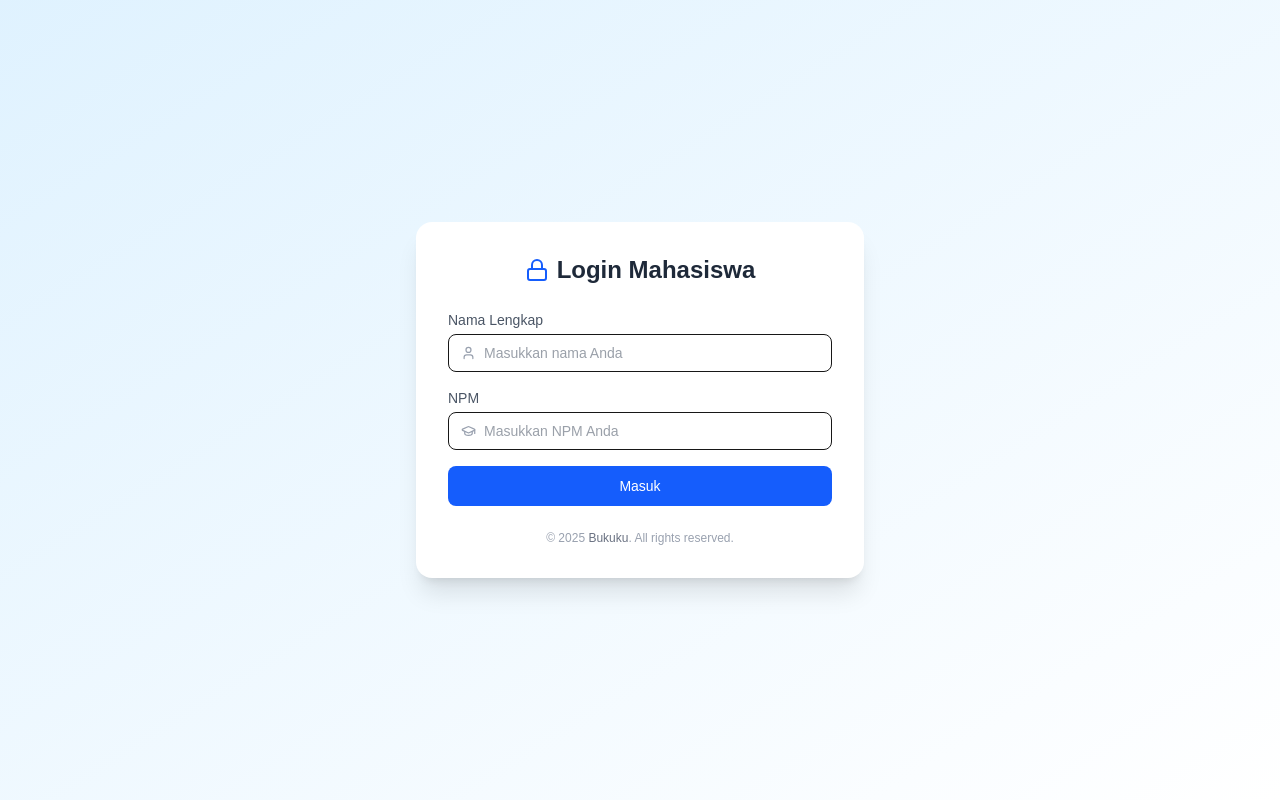
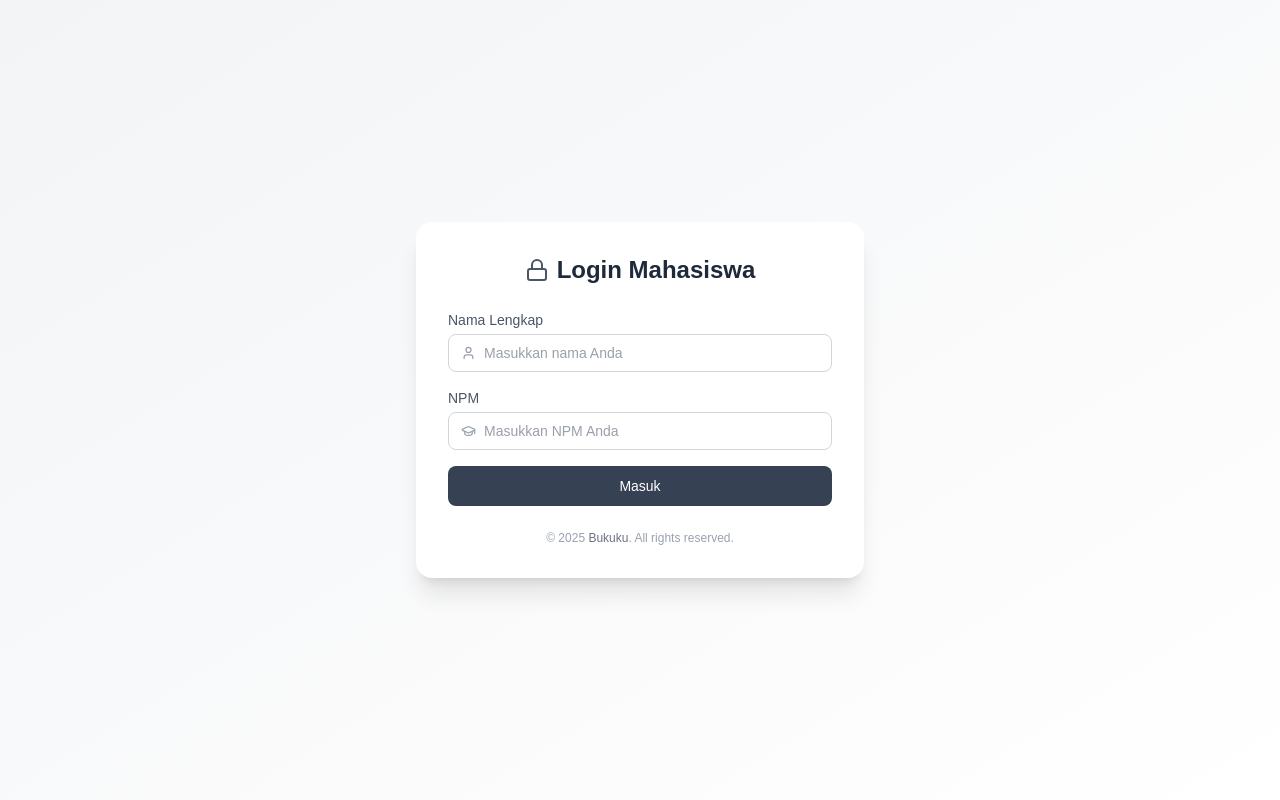
Before and after one commit to selvirahmadila/project-Bukuku, a Next.js app in the folder frontend/: page /login in a window 1280 px wide. Built offline with nearby package versions, Linux system fonts and the light colour scheme.

Commit message:
via : update collor di halaman login

```diff
--- a/frontend/app/login/page.tsx
+++ b/frontend/app/login/page.tsx
@@ -2,7 +2,7 @@
 
 import { useState } from 'react';
 import { useRouter } from 'next/navigation';
-import { Lock, User, GraduationCap } from 'lucide-react'; // ← install lucide-react
+import { Lock, User, GraduationCap } from 'lucide-react';
 
 export default function LoginPage() {
   const [nama, setNama] = useState('');
@@ -38,10 +38,10 @@ export default function LoginPage() {
   };
 
   return (
-    <div className="min-h-screen flex items-center justify-center bg-gradient-to-br from-sky-100 to-white px-4">
+    <div className="min-h-screen flex items-center justify-center bg-gradient-to-br from-gray-100 to-white px-4">
       <div className="w-full max-w-md bg-white shadow-xl rounded-2xl p-8">
         <div className="flex items-center justify-center mb-6">
-          <Lock className="text-blue-600 w-6 h-6 mr-2" />
+          <Lock className="text-gray-600 w-6 h-6 mr-2" />
           <h1 className="text-2xl font-semibold text-gray-800">Login Mahasiswa</h1>
         </div>
 
@@ -52,11 +52,11 @@ export default function LoginPage() {
         )}
 
         <form onSubmit={handleLogin} className="space-y-4">
-          <div className="relative">
+          <div>
             <label htmlFor="nama" className="block text-sm font-medium text-gray-600 mb-1">
               Nama Lengkap
             </label>
-            <div className="flex items-center border rounded-lg px-3 py-2 focus-within:ring-2 focus-within:ring-blue-400">
+            <div className="flex items-center border border-gray-300 rounded-lg px-3 py-2 focus-within:ring-2 focus-within:ring-gray-400">
               <User className="w-4 h-4 text-gray-400 mr-2" />
               <input
                 id="nama"
@@ -70,11 +70,11 @@ export default function LoginPage() {
             </div>
           </div>
 
-          <div className="relative">
+          <div>
             <label htmlFor="npm" className="block text-sm font-medium text-gray-600 mb-1">
               NPM
             </label>
-            <div className="flex items-center border rounded-lg px-3 py-2 focus-within:ring-2 focus-within:ring-blue-400">
+            <div className="flex items-center border border-gray-300 rounded-lg px-3 py-2 focus-within:ring-2 focus-within:ring-gray-400">
               <GraduationCap className="w-4 h-4 text-gray-400 mr-2" />
               <input
                 id="npm"
@@ -90,7 +90,7 @@ export default function LoginPage() {
 
           <button
             type="submit"
-            className="w-full bg-blue-600 hover:bg-blue-700 text-white text-sm font-medium py-2.5 rounded-lg transition"
+            className="w-full bg-gray-700 hover:bg-gray-800 text-white text-sm font-medium py-2.5 rounded-lg transition"
           >
             Masuk
           </button>
```
